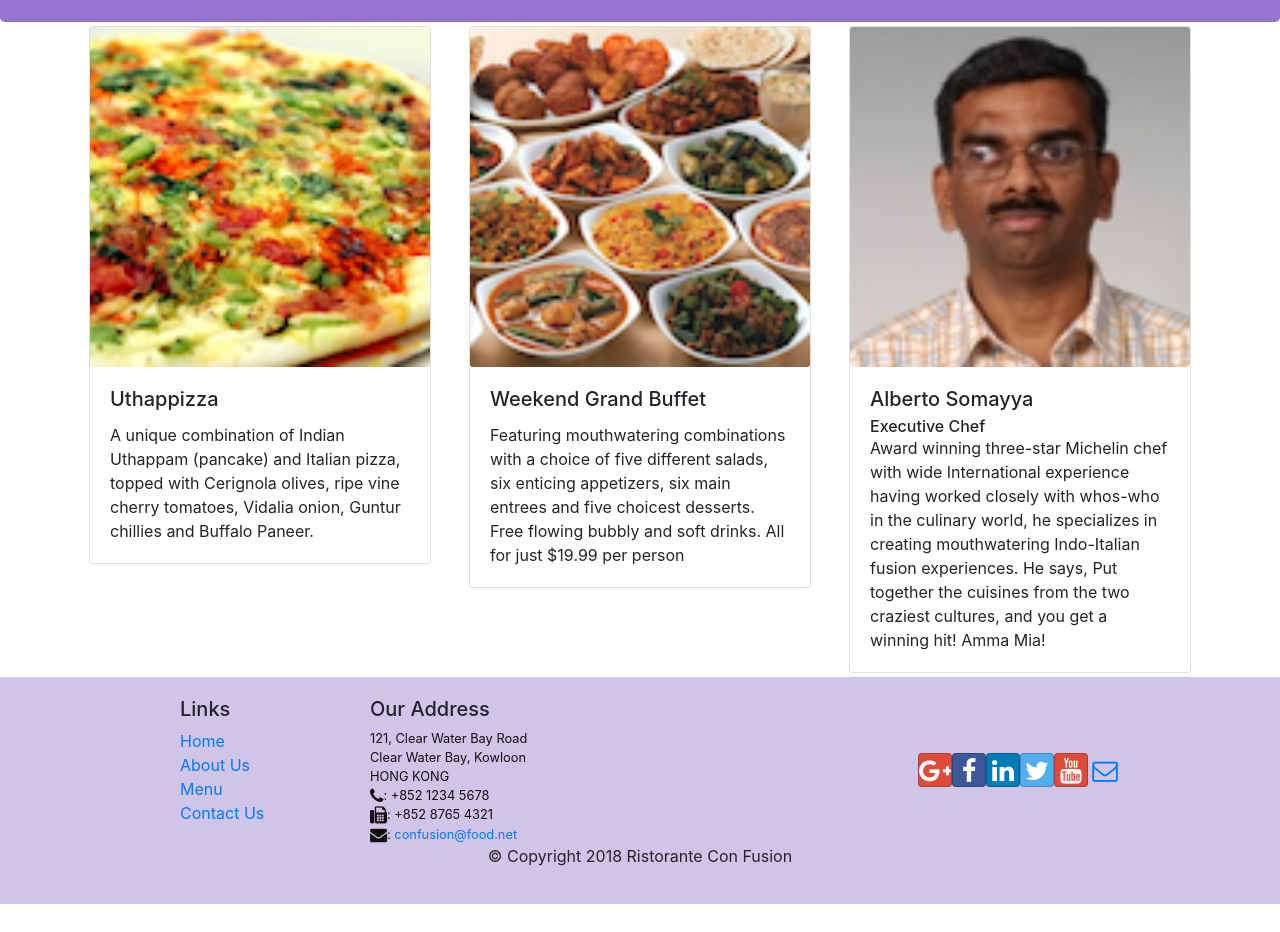
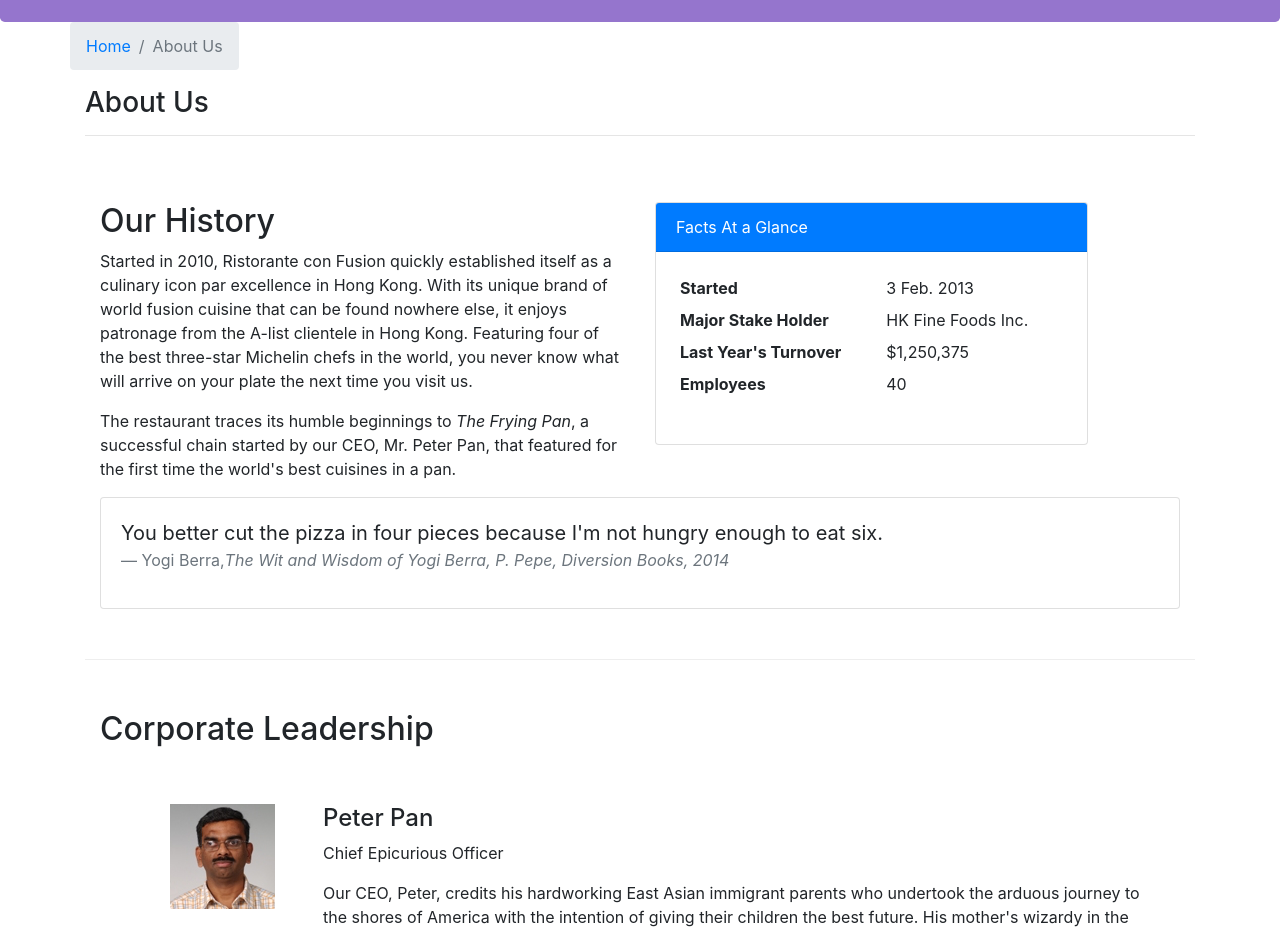
Before and after one commit to Krishna2l/confusion, a React (Create React App) app: page /aboutus in a window 1280 px wide. Before the commit this address led to /home. Shown: the part 320-1252 px from the top of the page. Before the commit the page ends 1224 px from the top, so only its background shows below. Built offline with nearby package versions, Linux system fonts and the light colour scheme.

Commit message:
assigment 2

```diff
--- /dev/null
+++ b/src/components/AboutComponent.js
@@ -0,0 +1,99 @@
+import React from 'react';
+import { Breadcrumb, BreadcrumbItem, Card, CardBody, CardHeader, Media } from 'reactstrap';
+import { Link } from 'react-router-dom';
+
+function RenderLeader(leader) {
+        return (
+            <div key={leader.id} className="col-12 mt-5">
+              <Media tag="li">
+                <Media left Middle>
+                    <Media object src={leader.image} alt={leader.name} />
+                </Media>
+                   <Media body className="ml-5">
+                     <Media heading>{leader.name}</Media>
+                     <Media title className="mb-3" >{leader.designation}</Media>
+                     <p>{leader.description}</p>
+                   </Media>
+              </Media>
+
+            </div>
+
+        );
+
+}
+
+function About(props) {
+
+    const leaders = props.leaders.map((leader) => {
+       return (
+      <div key={leader.id} className="col-12 mt-5">
+        {RenderLeader(leader)}
+      </div>
+        );
+    });
+
+    return(
+        <div className="container">
+            <div className="row">
+                <Breadcrumb>
+                    <BreadcrumbItem><Link to="/home">Home</Link></BreadcrumbItem>
+                    <BreadcrumbItem active>About Us</BreadcrumbItem>
+                </Breadcrumb>
+                <div className="col-12">
+                    <h3>About Us</h3>
+                    <hr />
+                </div>
+            </div>
+            <div className="row row-content">
+                <div className="col-12 col-md-6">
+                    <h2>Our History</h2>
+                    <p>Started in 2010, Ristorante con Fusion quickly established itself as a culinary icon par excellence in Hong Kong. With its unique brand of world fusion cuisine that can be found nowhere else, it enjoys patronage from the A-list clientele in Hong Kong.  Featuring four of the best three-star Michelin chefs in the world, you never know what will arrive on your plate the next time you visit us.</p>
+                    <p>The restaurant traces its humble beginnings to <em>The Frying Pan</em>, a successful chain started by our CEO, Mr. Peter Pan, that featured for the first time the world's best cuisines in a pan.</p>
+                </div>
+                <div className="col-12 col-md-5">
+                    <Card>
+                        <CardHeader className="bg-primary text-white">Facts At a Glance</CardHeader>
+                        <CardBody>
+                            <dl className="row p-1">
+                                <dt className="col-6">Started</dt>
+                                <dd className="col-6">3 Feb. 2013</dd>
+                                <dt className="col-6">Major Stake Holder</dt>
+                                <dd className="col-6">HK Fine Foods Inc.</dd>
+                                <dt className="col-6">Last Year's Turnover</dt>
+                                <dd className="col-6">$1,250,375</dd>
+                                <dt className="col-6">Employees</dt>
+                                <dd className="col-6">40</dd>
+                            </dl>
+                        </CardBody>
+                    </Card>
+                </div>
+                <div className="col-12">
+                    <Card>
+                        <CardBody className="bg-faded">
+                            <blockquote className="blockquote">
+                                <p className="mb-0">You better cut the pizza in four pieces because
+                                    I'm not hungry enough to eat six.</p>
+                                <footer className="blockquote-footer">Yogi Berra,
+                                <cite title="Source Title">The Wit and Wisdom of Yogi Berra,
+                                    P. Pepe, Diversion Books, 2014</cite>
+                                </footer>
+                            </blockquote>
+                        </CardBody>
+                    </Card>
+                </div>
+            </div>
+            <div className="row row-content">
+                <div className="col-12">
+                    <h2>Corporate Leadership</h2>
+                </div>
+                <div className="col-12">
+                    <Media list>
+                        {leaders}
+                    </Media>
+                </div>
+            </div>
+        </div>
+    );
+}
+
+export default About;
--- a/src/components/DishDetailComponent.js
+++ b/src/components/DishDetailComponent.js
@@ -23,7 +23,7 @@
             )
         })
         return (
-            <div className='col-12 col-md-5'>
+            <div className='container'>
                 <h4> Comments </h4>
                 <ul className='list-unstyled'>
                     {cmnts}
@@ -37,7 +37,7 @@
     function RenderDish({dish}) {
 
             return (
-                <div className='col-12 col-md-5 m-1'>
+                <div className='container'>
                     <Card>
                         <CardImg width="100%" src={dish.image} alt={dish.name} />
                         <CardBody>
--- a/src/components/MainComponent.js
+++ b/src/components/MainComponent.js
@@ -6,6 +6,7 @@
 import Header from './HeaderComponent';
 import Footer from './FooterComponent';
 import Contact from './ContactComponent';
+import About from './AboutComponent';
 import { COMMENTS } from '../shared/comments';
 import { PROMOTIONS } from '../shared/promotions';
 import { LEADERS } from '../shared/leaders';
@@ -50,7 +51,8 @@
               <Route path='/home' component={HomePage} />
               <Route exact path='/menu' component={() => <Menu dishes={this.state.dishes} />} />
               <Route path='/menu/:dishId' component={DishWithId} />
-              <Route exact path='/contactus' component={Contact} />} />
+              <Route exact path='/contactus' component={Contact}  />
+              <Route exact path='/aboutus' component={() => <About leaders={this.state.leaders} />} />
               <Redirect to="/home" />
           </Switch>
         <Footer />
```
